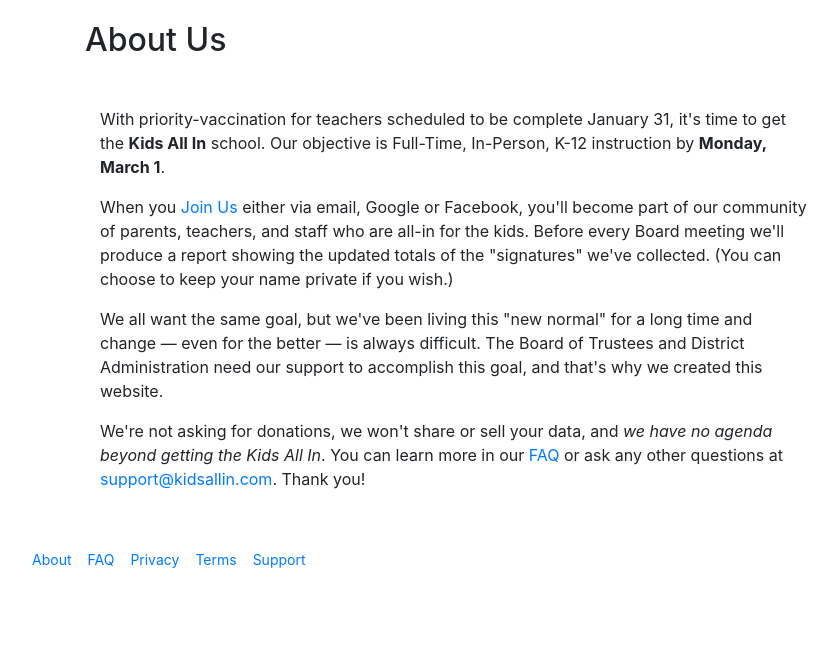
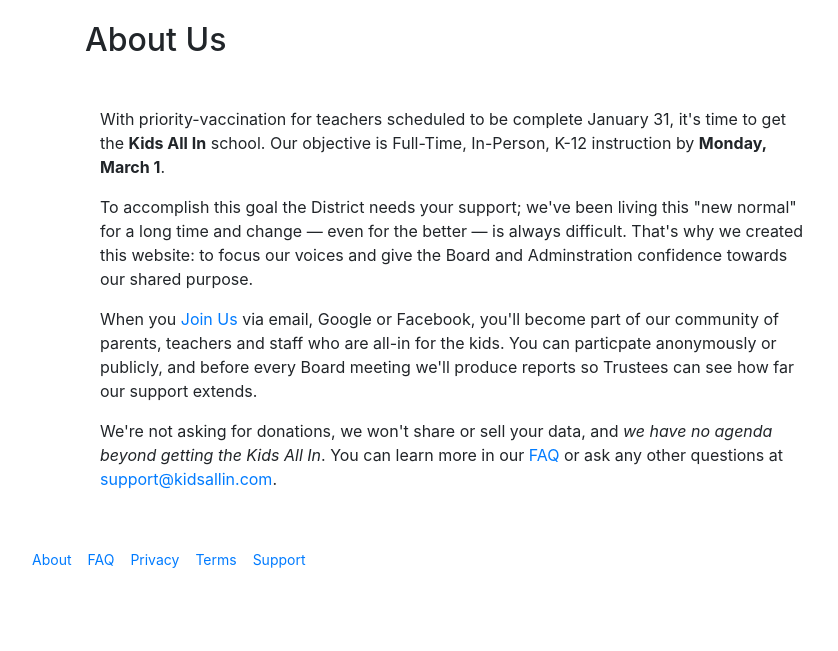
Before and after one commit to dbinetti/kidsallin, a Django app: page /about/ in a window 1280 px wide. Shown: the part 155-806 px from the top of the page, without its empty margins (0-838 px from the left). Run offline with Django 3.2, Linux system fonts and the light colour scheme; some libraries are stand-ins or nearby versions.

Commit message:
messaging

```diff
--- a/project/app/templates/app/pages/about.html
+++ b/project/app/templates/app/pages/about.html
@@ -16,14 +16,13 @@
         With priority-vaccination for teachers scheduled to be complete January 31, it's time to get the <strong>Kids All In</strong> school.  Our objective is Full-Time, In-Person, K-12 instruction by <strong>Monday, March 1</strong>.
       </p>
       <p>
-        When you <a href='{% url "join" %}'>Join Us</a> either via email, Google or Facebook, you'll become part of our community of parents, teachers, and staff who are all-in for the kids.  Before every Board meeting we'll produce a report showing the updated totals of the "signatures" we've collected.  (You can choose to keep your name private if you wish.)
+        To accomplish this goal the District needs your support; we've been living this "new normal" for a long time and change &mdash; even for the better &mdash; is always difficult.  That's why we created this website: to focus our voices and give the Board and Adminstration confidence towards our shared purpose.
       </p>
       <p>
-        We all want the same goal, but we've been living this "new normal" for a long time and change &mdash; even for the better &mdash; is always difficult.  The Board of Trustees and District Administration need our support to accomplish this goal, and that's why we created this website.
+        When you <a href='{% url "join" %}'>Join Us</a> via email, Google or Facebook, you'll become part of our community of parents, teachers and staff who are all-in for the kids.  You can particpate anonymously or publicly, and before every Board meeting we'll produce reports so Trustees can see how far our support extends.
       </p>
       <p>
-        We're not asking for donations, we won't share or sell your data, and <em>we have no agenda beyond getting the Kids All In</em>.  You can learn more in our <a href='{% url "faq" %}'>FAQ</a> or ask any other questions at <a href=''>support@kidsallin.com</a>.  Thank you!
-      </p>
+        We're not asking for donations, we won't share or sell your data, and <em>we have no agenda beyond getting the Kids All In</em>.  You can learn more in our <a href='{% url "faq" %}'>FAQ</a> or ask any other questions at <a href=''>support@kidsallin.com</a>.
     </div>
   </section>
 {% endblock content %}
--- a/project/app/templates/app/pages/index.html
+++ b/project/app/templates/app/pages/index.html
@@ -2,7 +2,7 @@
 {% load cloudinary %}
 {% load static %}
 
-{% block title %}{% endblock title%}
+{% block title %}Full-Time, In-Person, K-12{% endblock title%}
 {% block topnav %}{% endblock topnav%}
 
 
```
